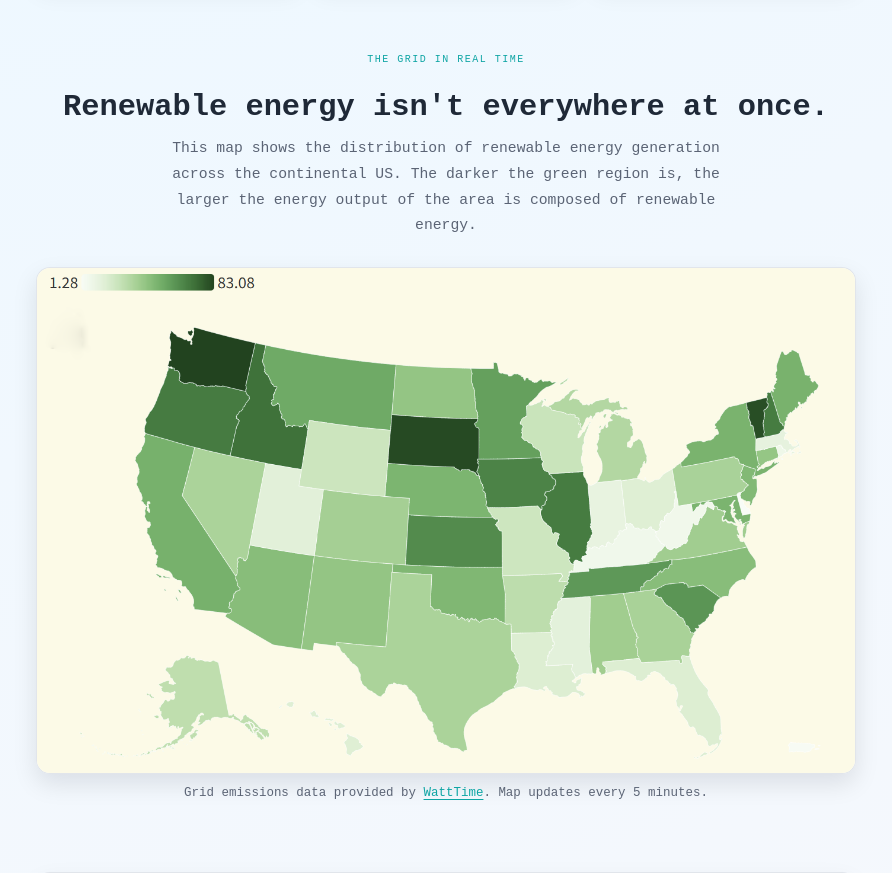
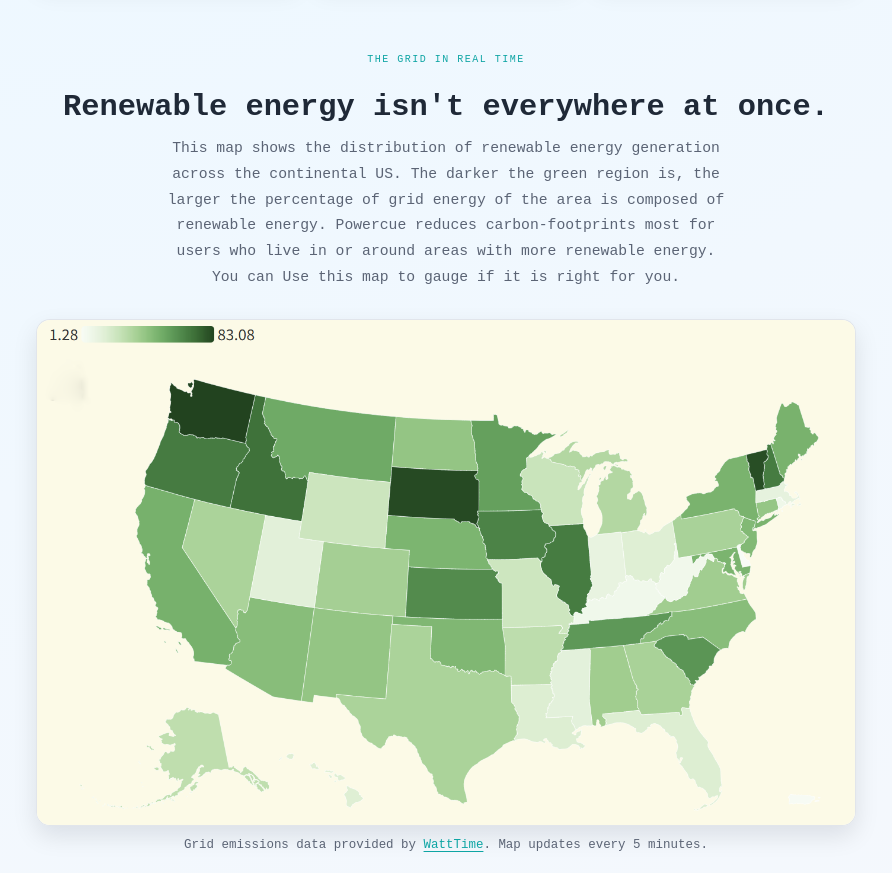
Before and after one commit to ashrthms/SummitHack-2026-Frontend, a React (Create React App) app in the folder appName/frontend/: page / in a window 1280 px wide. Shown: the part 1420-2293 px from the top of the page, without its empty margins (194-1086 px from the left). Built offline with nearby package versions, Linux system fonts and the light colour scheme.

Commit message:
map description

```diff
--- a/appName/frontend/src/pages/home.js
+++ b/appName/frontend/src/pages/home.js
@@ -359,8 +359,10 @@ export default function Home() {
           margin: "0 auto 28px",
         }}>
           This map shows the distribution of renewable energy generation across the
-          continental US. The darker the green region is, the larger the energy output
-          of the area is composed of renewable energy.
+          continental US. The darker the green region is, the larger the percentage of grid energy
+          of the area is composed of renewable energy. Powercue reduces carbon-footprints most for users
+          who live in or around areas with more renewable energy. You can Use this map to gauge if it is
+          right for you.
         </p>
 
         {/* Image container — swap src for your actual heatmap image */}
```
